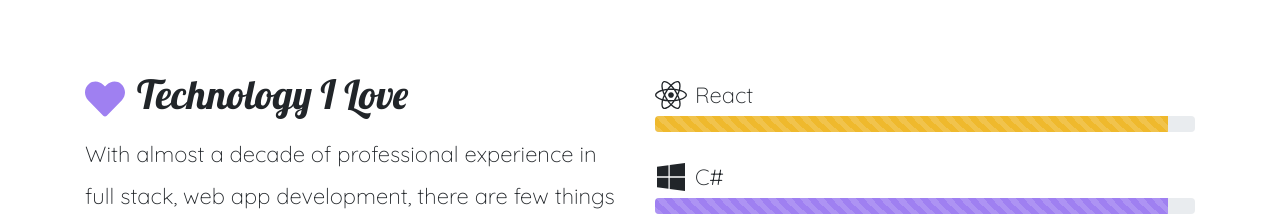
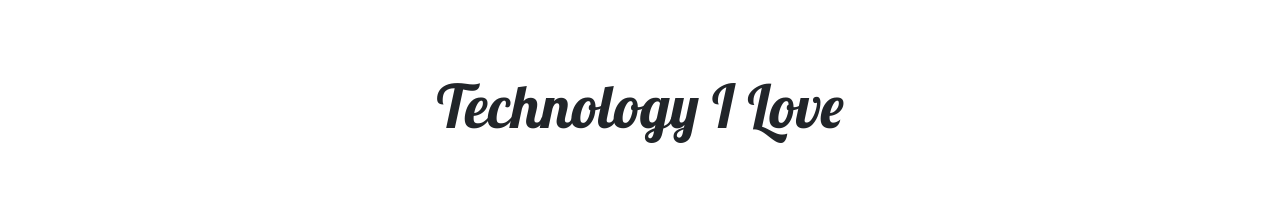
Before and after one commit to jdirosa/resume, a React (Create React App) app: page / in a window 1280 px wide. Shown: the part 732-949 px from the top of the page. Built offline with nearby package versions, Linux system fonts and the light colour scheme.

Commit message:
last miunte change

```diff
--- a/src/components/technologies/index.tsx
+++ b/src/components/technologies/index.tsx
@@ -21,14 +21,19 @@ export const SecondFrame: React.FunctionComponent = () => {
       <Centered vert>
         <Container>
           <Row>
+            <Col xs={12}>
+              <Centered horiz>
+                <h2>Technology I Love</h2>
+                <VerticalSpacer lg />
+              </Centered>
+            </Col>
             <Col>
               <h3>
                 <Accents.Purple>
                   <FaHeart style={{ fontSize: 52, paddingRight: 12 }} />
                 </Accents.Purple>
-                Technology I Love
+                A Lifelong Passion
               </h3>
-
               <p>
                 With almost a decade of professional experience in full stack,
                 web app development, there are few things outside of my comfort
```
